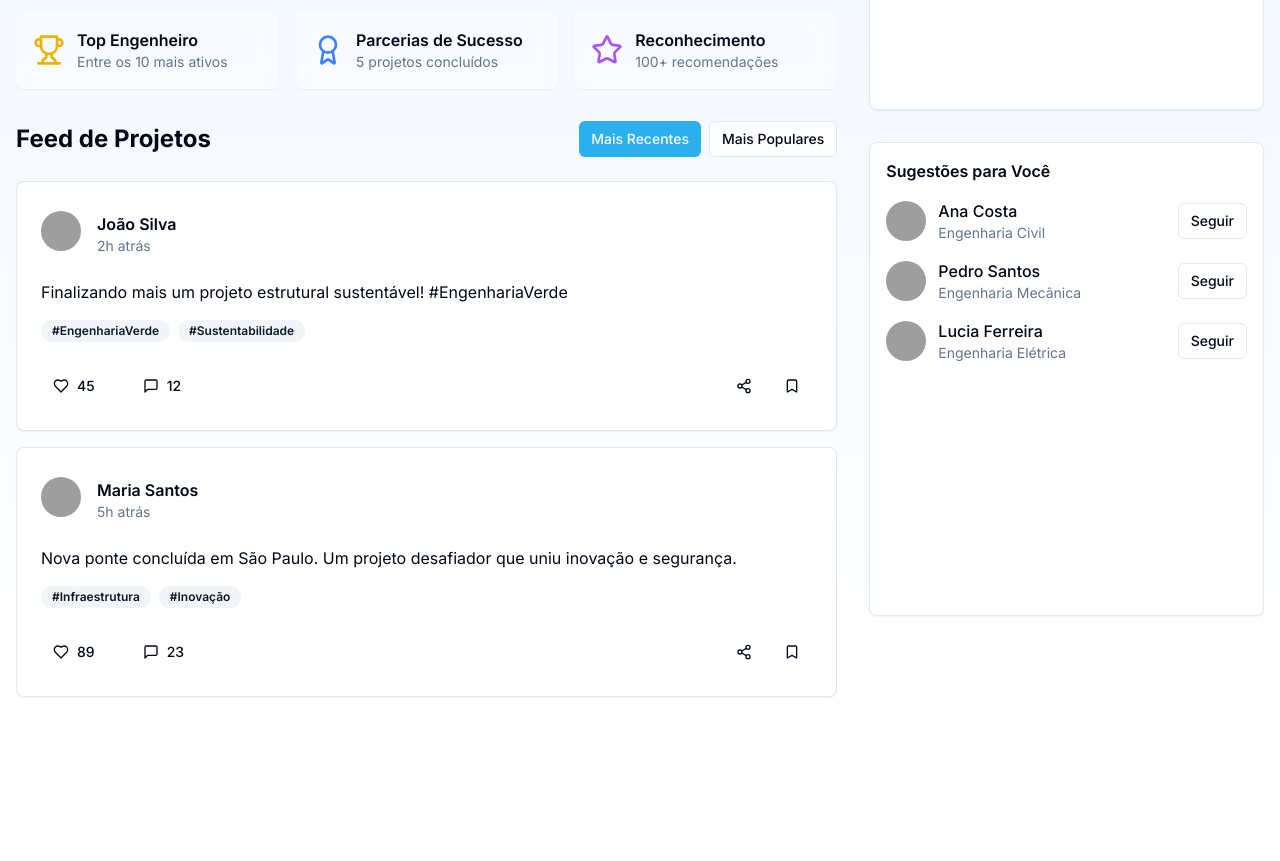
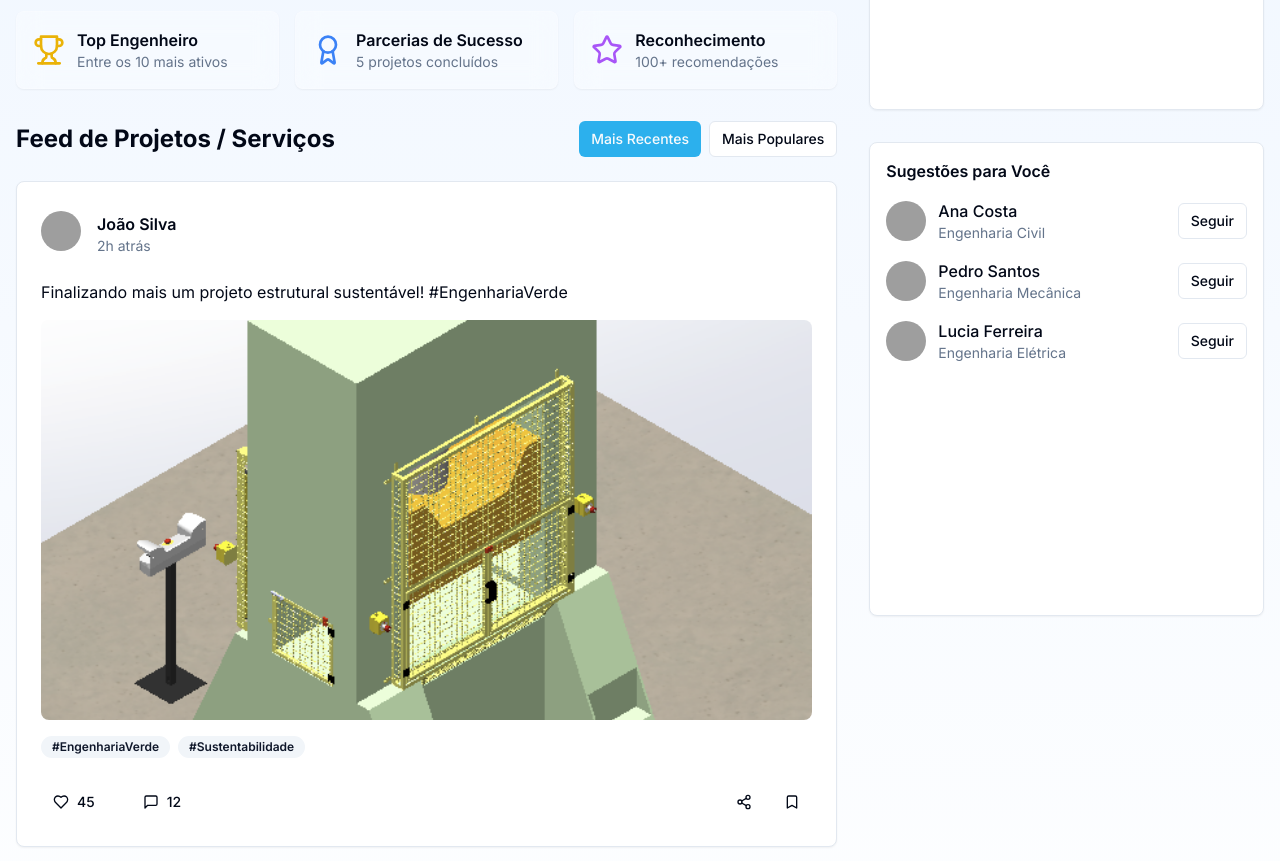
Before and after one commit to cadumv/anticriseconnect, a React (Vite) app: page / in a window 1280 px wide. Shown: the part 320-1181 px from the top of the page. Before the commit the page ends 1049 px from the top, so only its background shows below. Built offline with nearby package versions, Linux system fonts and the light colour scheme; grey boxes are pictures that could not be loaded.

Commit message:
Update Feed de Projetos title
Update the title of the Feed section and update the content of the first post.
</

```diff
--- a/src/components/Feed.tsx
+++ b/src/components/Feed.tsx
@@ -1,4 +1,3 @@
-
 import { useState } from "react";
 import { MessageSquare, Heart, Share2, Bookmark } from "lucide-react";
 import { Card, CardHeader, CardContent, CardFooter } from "@/components/ui/card";
@@ -12,6 +11,7 @@ interface Post {
   authorAvatar: string;
   content: string;
   type: "photo" | "video" | "text";
+  imageUrl?: string;
   tags: string[];
   likes: number;
   comments: number;
@@ -24,7 +24,8 @@ const mockPosts: Post[] = [
     authorName: "João Silva",
     authorAvatar: "/placeholder.svg",
     content: "Finalizando mais um projeto estrutural sustentável! #EngenhariaVerde",
-    type: "text",
+    type: "photo",
+    imageUrl: "/lovable-uploads/0b1e82e3-364b-4742-aa7a-113b169d3f60.png",
     tags: ["EngenhariaVerde", "Sustentabilidade"],
     likes: 45,
     comments: 12,
@@ -50,7 +51,7 @@ export const Feed = () => {
   return (
     <div className="space-y-6">
       <div className="flex justify-between items-center mb-6">
-        <h2 className="text-2xl font-bold">Feed de Projetos</h2>
+        <h2 className="text-2xl font-bold">Feed de Projetos / Serviços</h2>
         <div className="flex gap-2">
           <Button
             variant={filter === "recentes" ? "default" : "outline"}
@@ -84,6 +85,15 @@ export const Feed = () => {
             </CardHeader>
             <CardContent>
               <p className="mb-4">{post.content}</p>
+              {post.type === "photo" && post.imageUrl && (
+                <div className="relative w-full h-[400px] mb-4 rounded-lg overflow-hidden">
+                  <img
+                    src={post.imageUrl}
+                    alt="Post image"
+                    className="object-cover w-full h-full"
+                  />
+                </div>
+              )}
               <div className="flex gap-2">
                 {post.tags.map((tag) => (
                   <Badge key={tag} variant="secondary">
```
Also changed, not shown: public/lovable-uploads/0b1e82e3-364b-4742-aa7a-113b169d3f60.png (added).
